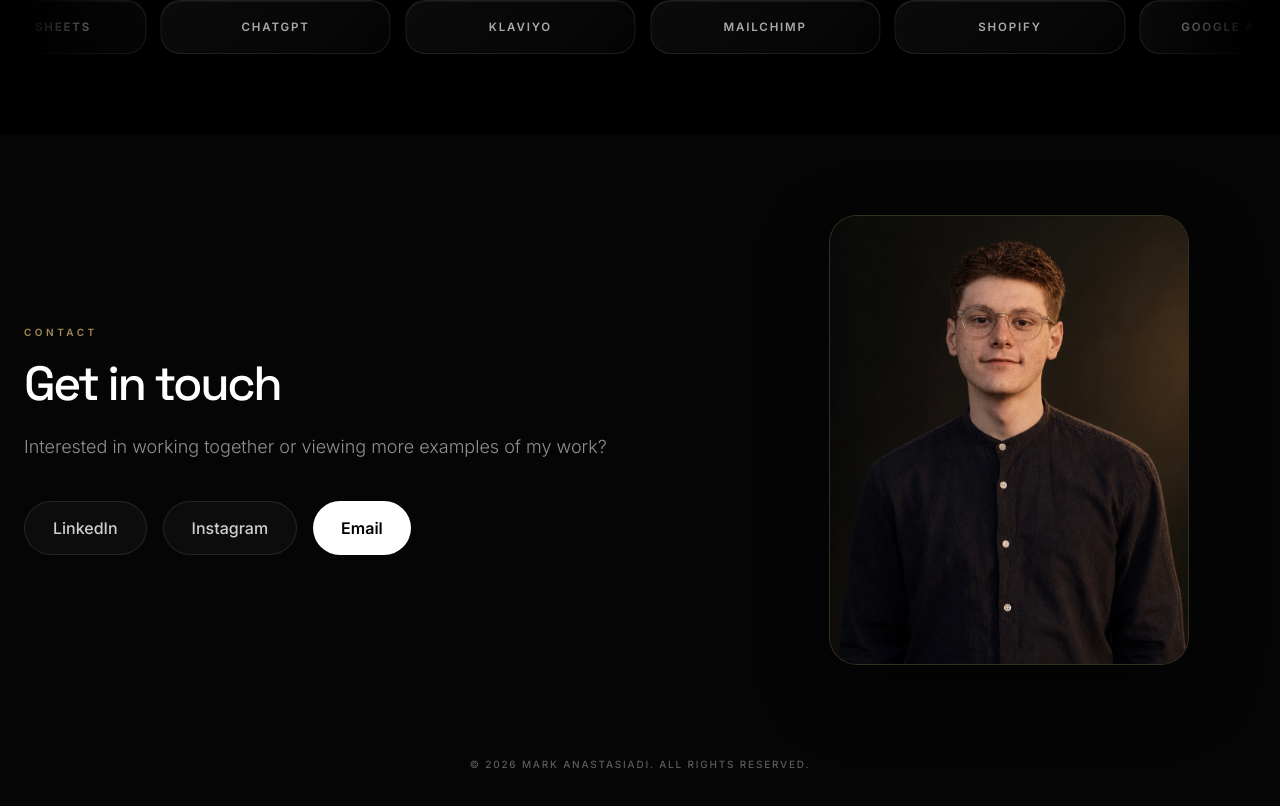
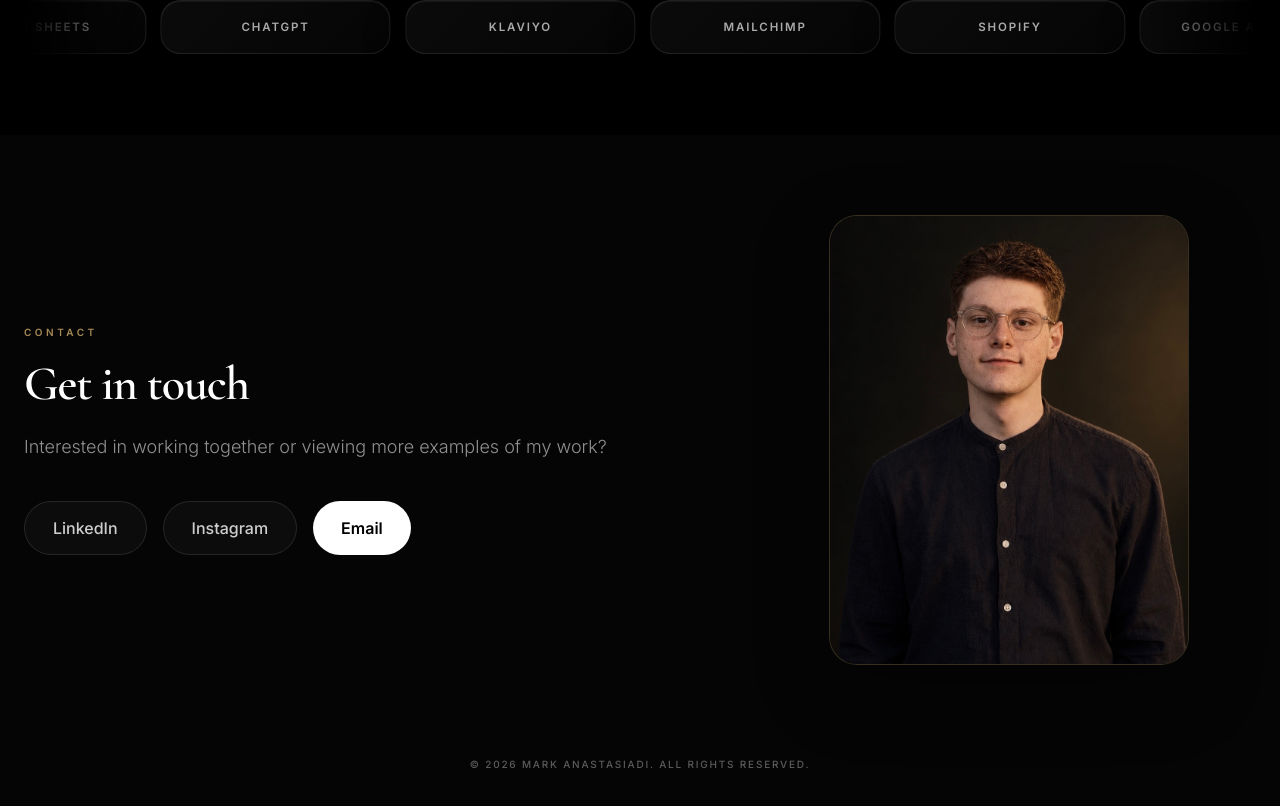
Before and after one commit to markkkka/Portfolio-Website, a React (Vite) app: page / in a window 1280 px wide. Shown: the part 7333-8139 px from the top of the page. Built offline with nearby package versions, Linux system fonts and the light colour scheme.

Commit message:
Match contact heading to editorial typography

```diff
--- a/src/App.tsx
+++ b/src/App.tsx
@@ -1235,7 +1235,7 @@ const ContactSection = () => (
             <span className="text-[10px] font-bold tracking-[0.35em] uppercase text-brand-earth mb-5 block">
               Contact
             </span>
-            <h2 className="text-3xl md:text-5xl font-display font-medium tracking-tighter mb-6 text-white">
+            <h2 className="mb-6 font-editorial text-3xl font-semibold leading-none text-white md:text-5xl">
               Get in touch
             </h2>
             <p className="text-base md:text-lg text-white/55 font-light leading-relaxed mb-10">
```
